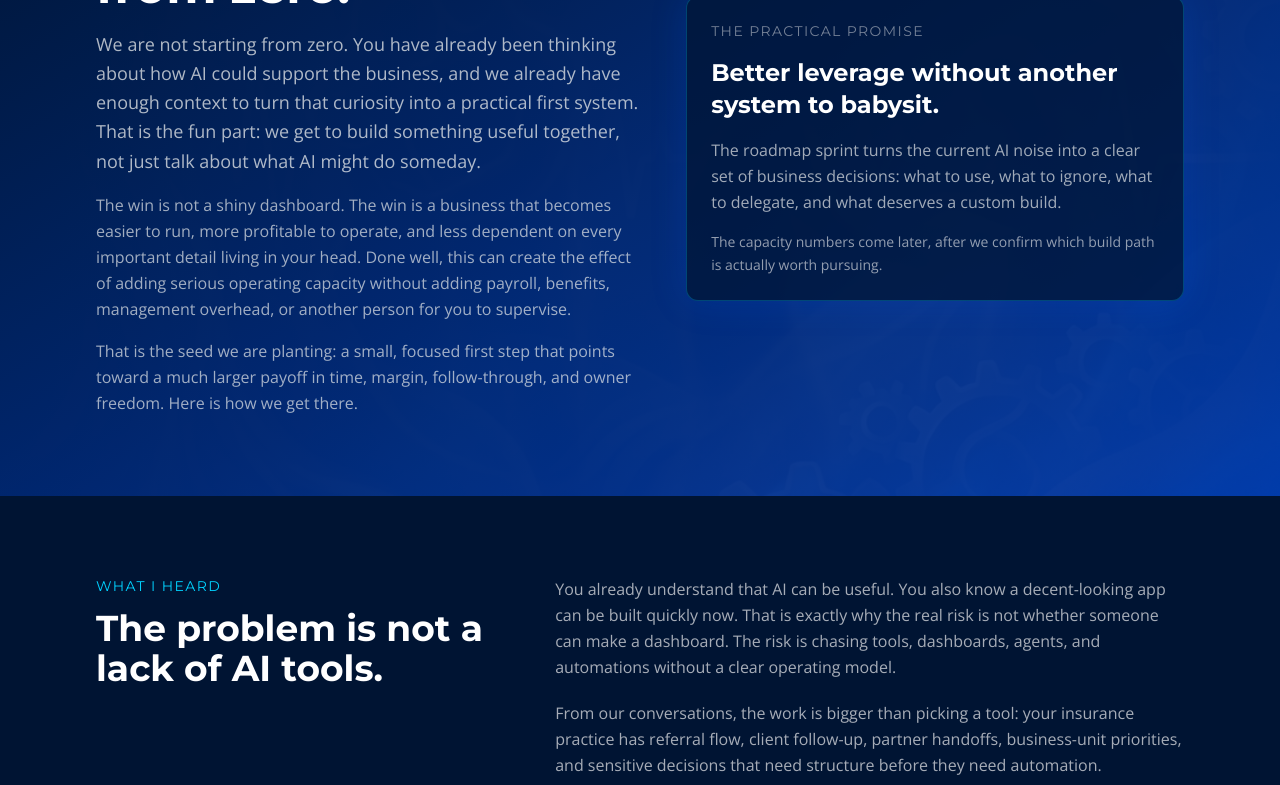
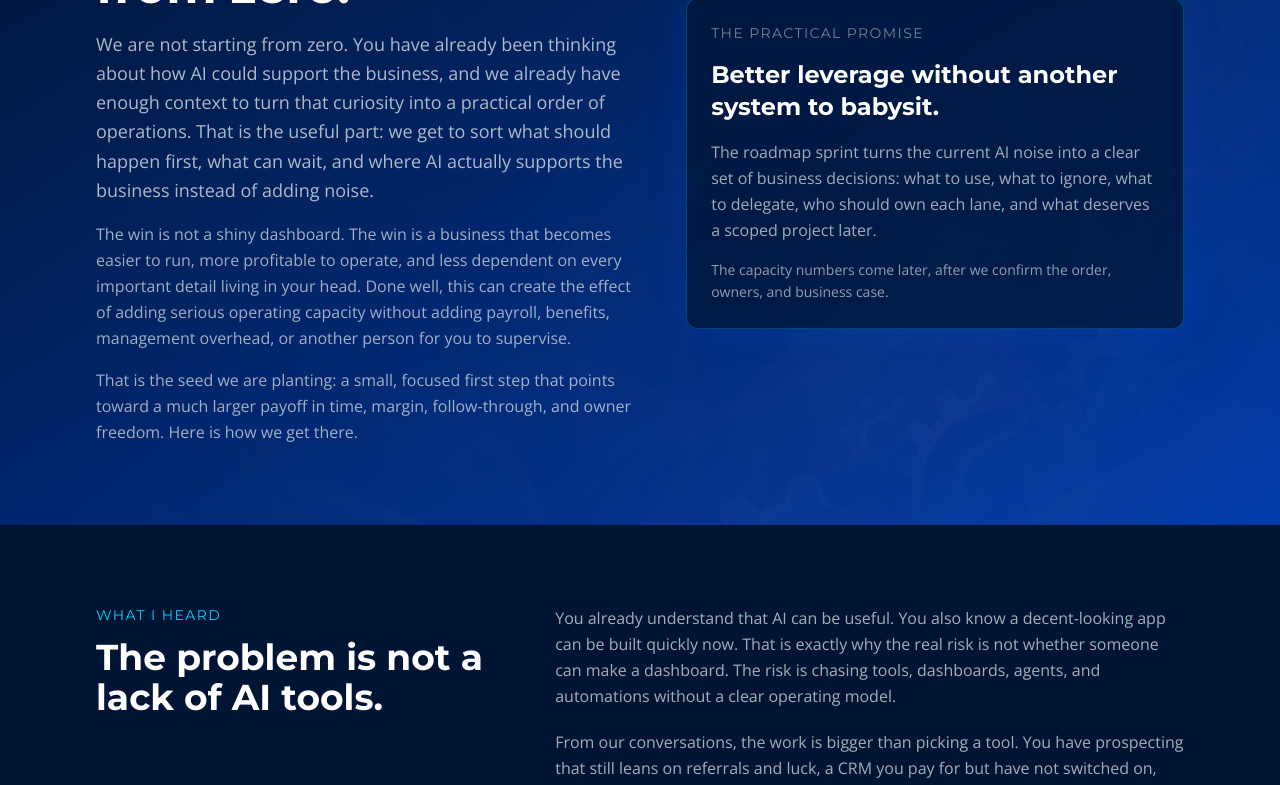
Before and after one commit to st4rnin3/thirdpowerlife-site, a Next.js app: page /proposal/jim-newhouse in a window 1280 px wide. Shown: the part 800-1585 px from the top of the page. Built offline with nearby package versions, Linux system fonts and the light colour scheme.

Commit message:
Refine Jim proposal around advisory sequence

```diff
--- a/src/app/proposal/jim-newhouse/page.tsx
+++ b/src/app/proposal/jim-newhouse/page.tsx
@@ -11,12 +11,12 @@ export const metadata: Metadata = {
 };
 
 const workflowHypotheses = [
-  "Referral and lead intake: capture, qualify, and move opportunities without relying on memory.",
-  "Client gap review: surface blind spots, follow-up needs, and potential coverage conversations.",
-  "Partner handoff tracking: keep master general agency and referral partner work visible.",
-  "Follow-up and renewal radar: prevent valuable relationships from going quiet.",
-  "Executive command view: show what needs attention today without opening five systems.",
-  "AI-assisted drafting and prep: summarize context, draft next steps, and support your judgment.",
+  "Prospecting that runs without you: find and qualify the right local prospects and route each one to a single clear next action instead of leaning on referrals and Google luck.",
+  "The CRM you already own, finally working: turn it from a switched-off tool into where leads, follow-ups, and core products get tracked without making you the tracker.",
+  "Local and AI-search visibility: show up for insurance-near-me searches across the towns you serve and in the AI chat searches that are already creating prospects.",
+  "Who does what, and who you do not need: clarify which specialist owns which lane so overlapping help becomes leverage instead of noise and spend.",
+  "Follow-up and renewal radar: keep valuable relationships from going quiet without holding every detail in your head.",
+  "AI you can run yourself: prompt frameworks and cheat sheets so you get useful answers on your own, not only when someone is in the room.",
 ];
 
 const capacityCards = [
@@ -81,7 +81,7 @@ const sprintProcess = [
     week: "Week 1",
     title: "Monday kickoff and intake",
     detail:
-      "One 60-75 minute kickoff with Jim, Dan, and Jenn if useful. We confirm goals, business units, current tools, key workflows, and the decisions that need owner judgment.",
+      "One 60-75 minute kickoff with Jim, Dan, and implementation context only if useful. We confirm goals, business units, current tools, key workflows, and the decisions that need owner judgment.",
   },
   {
     week: "Week 2",
@@ -117,15 +117,15 @@ const timeCommitments = [
       "Interview prep, workflow analysis, AI opportunity scoring, roadmap writing, implementation planning, and final recommendation.",
   },
   {
-    role: "Jenn / ops support",
+    role: "Implementation context",
     time: "1-3 hours if needed",
     detail:
-      "Tool/process context, CRM or workflow clarification, and implementation feasibility input where it affects the roadmap.",
+      "CRM, website, workflow, or specialist context only where it helps confirm sequence, ownership, or implementation feasibility.",
   },
 ];
 
 const sprintWorkspace = [
-  "Owner goals and business-unit priorities",
+  "Owner goals and project priorities",
   "Current tools, handoffs, and recurring friction",
   "Workflow maps and opportunity notes",
   "AI use-case scorecards and risk flags",
@@ -151,35 +151,35 @@ const nextPaths = [
     ],
   },
   {
+    name: "People and projects organized",
+    price: "Owner-approved sequence",
+    capacity: "Less noise from overlapping help",
+    timeline: "Clarified in the roadmap",
+    description:
+      "The roadmap clarifies what Dan owns, what existing specialists may own, what Jim keeps, and which work should wait so Jim is not forced to become the systems integrator.",
+    includes: [
+      "Clear lanes for Dan, implementation partners, vendors, and internal support",
+      "Decision rights for sensitive client or business judgment",
+      "Website, CRM, prospecting, and follow-up work put in a sane order",
+      "What to delegate, pause, replace, or ignore",
+      "No big project until owner time and ownership are clear",
+      "A practical next-step sequence instead of more moving parts",
+    ],
+  },
+  {
     name: "Scoped side-project builds",
     price: "Priced project by project",
-    capacity: "Useful automation where the business case is clear",
+    capacity: "Useful work where the case is clear",
     timeline: "Only after priorities are validated",
     description:
       "When the roadmap exposes a real bottleneck, we scope that specific project instead of pretending every idea belongs in one giant build.",
     includes: [
       "CRM, website, intake, or reporting improvements",
-      "Small dashboards or private working views where useful",
+      "Small dashboards or private working views only where useful",
       "AI-assisted summaries, prep, drafts, or checklists",
       "Human approval before anything client-facing",
       "Lightweight documentation and handoff",
       "Clear owner, budget, and success criteria before work starts",
-    ],
-  },
-  {
-    name: "Collaborator operating model",
-    price: "Owner-approved scope",
-    capacity: "Better leverage from the people already around the business",
-    timeline: "Sequenced with advisory support",
-    description:
-      "The roadmap also clarifies what Jenn, vendors, internal support, or future specialists should own so Jim is not forced to become the systems integrator.",
-    includes: [
-      "Role clarity for Dan, Jenn, vendors, and internal support",
-      "Decision rights for sensitive client or business judgment",
-      "Workflow ownership and escalation rules",
-      "Tool cleanup and usage standards",
-      "Sequenced improvements that do not overload the team",
-      "Advisory review as new needs emerge",
     ],
   },
 ];
@@ -204,8 +204,8 @@ export default function JimNewhouseProposal() {
             </h1>
             <p className="mt-6 max-w-3xl text-lg leading-relaxed text-light/78 md:text-xl">
               A 30-day process to decide where AI belongs in your business,
-              what should stay human-approved, what should be delegated, and
-              what deserves a custom private dashboard or command center.
+              which projects should happen first, who should own each lane, and
+              what should stay human-approved.
             </p>
             <div className="mt-8 flex flex-wrap gap-3">
               <a
@@ -247,9 +247,10 @@ export default function JimNewhouseProposal() {
               <p className="mt-5 text-lg leading-relaxed text-light/76">
                 We are not starting from zero. You have already been thinking
                 about how AI could support the business, and we already have
-                enough context to turn that curiosity into a practical first
-                system. That is the fun part: we get to build something useful
-                together, not just talk about what AI might do someday.
+                enough context to turn that curiosity into a practical order of
+                operations. That is the useful part: we get to sort what should
+                happen first, what can wait, and where AI actually supports the
+                business instead of adding noise.
               </p>
               <p className="mt-4 leading-relaxed text-light/70">
                 The win is not a shiny dashboard. The win is a business that
@@ -276,11 +277,12 @@ export default function JimNewhouseProposal() {
               <p className="mt-4 leading-relaxed text-light/70">
                 The roadmap sprint turns the current AI noise into a clear set
                 of business decisions: what to use, what to ignore, what to
-                delegate, and what deserves a custom build.
+                delegate, who should own each lane, and what deserves a scoped
+                project later.
               </p>
               <p className="mt-4 text-sm leading-relaxed text-light/64">
-                The capacity numbers come later, after we confirm which build
-                path is actually worth pursuing.
+                The capacity numbers come later, after we confirm the order,
+                owners, and business case.
               </p>
             </div>
           </div>
@@ -307,10 +309,12 @@ export default function JimNewhouseProposal() {
                 without a clear operating model.
               </p>
               <p className="leading-relaxed">
-                From our conversations, the work is bigger than picking a tool:
-                your insurance practice has referral flow, client follow-up,
-                partner handoffs, business-unit priorities, and sensitive
-                decisions that need structure before they need automation.
+                From our conversations, the work is bigger than picking a tool.
+                You have prospecting that still leans on referrals and luck, a
+                CRM you pay for but have not switched on, local and AI search
+                you depend on to get found, and a cluster of overlapping
+                specialists you are trying to sort out. Those need structure and
+                an order before they need automation.
               </p>
               <p className="leading-relaxed">
                 The smarter path is to start with the business: what must happen
@@ -392,11 +396,11 @@ export default function JimNewhouseProposal() {
             {[
               [
                 "Dan / Third Power Life",
-                "AI strategy, workflow prioritization, roadmap, governance, executive decision support, and custom dashboard architecture.",
+                "AI strategy, workflow prioritization, roadmap, governance, executive decision support, and the operating model for what should happen next.",
               ],
               [
-                "Jenn Mullen / BBS",
-                "Systems implementation support where appropriate: CRM, workflows, SOPs, automations, project management, and operational cleanup.",
+                "Implementation partner",
+                "Systems implementation support where it fits, such as CRM, workflows, SOPs, automations, and operational cleanup. Part of the roadmap is confirming whether that is Jen Mullen / BBS, another specialist, or staged for later.",
               ],
               [
                 "Jim Newhouse",
@@ -454,6 +458,13 @@ export default function JimNewhouseProposal() {
                   If something is blocked, unclear, or needs a fast owner
                   decision, we can add a short Thursday or Friday checkpoint.
                   Otherwise, the workspace handles progress between calls.
+                </p>
+                <p className="mt-4 leading-relaxed text-light/70">
+                  You mentioned the website and CRM are already ahead of this in
+                  your queue. That is exactly why the sprint goes first: in four
+                  to six hours of your time, it tells you the order to tackle
+                  them in, so it organizes the projects you already have instead
+                  of competing with them.
                 </p>
               </div>
               <div className="grid grid-cols-1 gap-4 sm:grid-cols-3">
@@ -717,8 +728,9 @@ export default function JimNewhouseProposal() {
           </h2>
           <p className="mx-auto mt-5 max-w-2xl text-lg leading-relaxed text-light/70">
             If the direction is right, secure the $4,500 roadmap sprint and
-            Third Power Life will begin with the business-unit, workflow,
-            collaborator, and priority intake.
+            Third Power Life will use it to organize the website, CRM,
+            prospecting, follow-up, specialist, and AI decisions already in
+            motion.
           </p>
           <a
             href="/order/jim-newhouse-roadmap-sprint"
```
